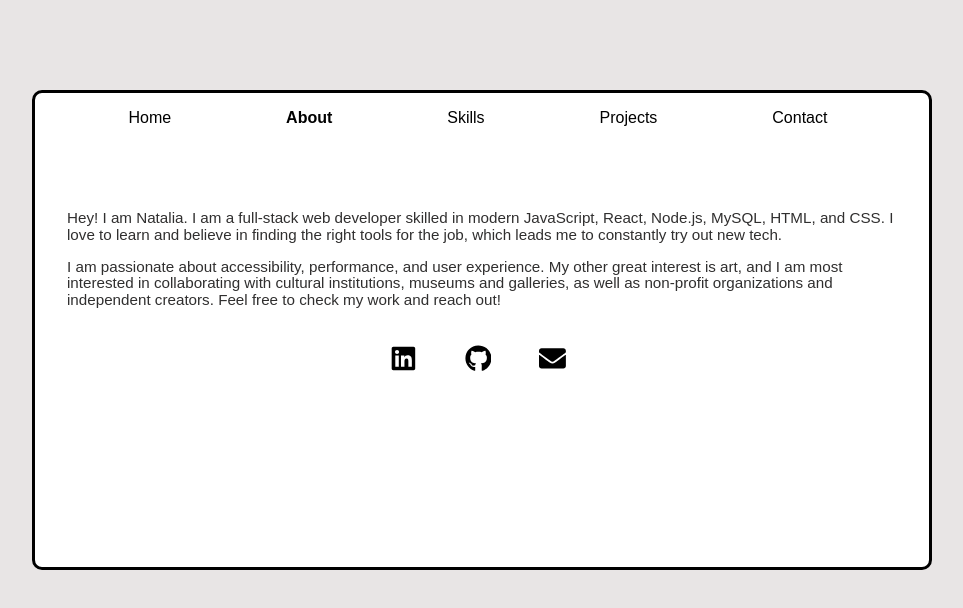
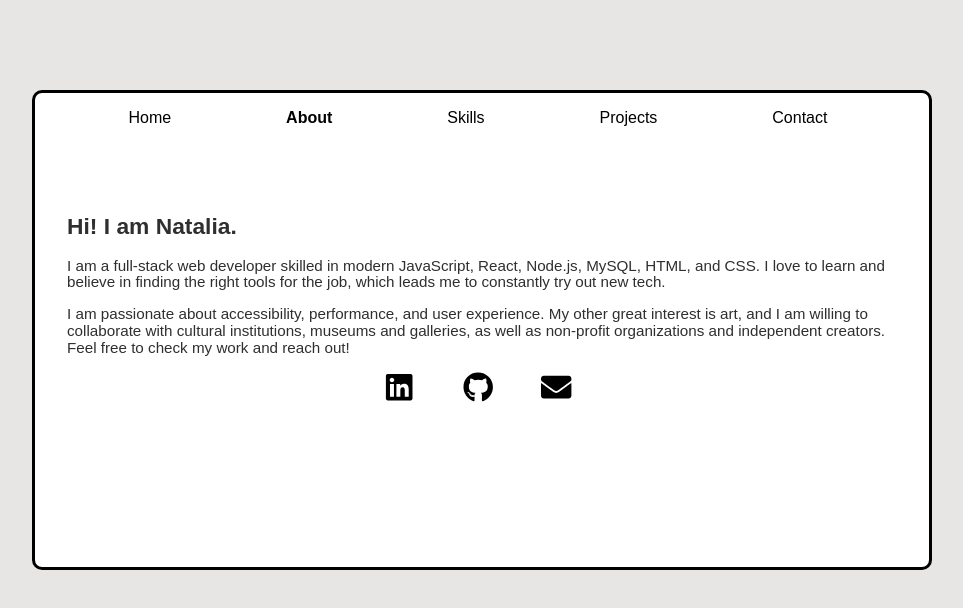
Before and after one commit to nmoskaleva/portfolio, a React (Create React App) app: page /about in a window 1280 px wide. Shown: the top 608 px of the page, without its empty margins (158-1121 px from the left). Built offline with nearby package versions, Linux system fonts and the light colour scheme; a web font is replaced by a local one.

Commit message:
edit text

```diff
--- a/src/components/About.js
+++ b/src/components/About.js
@@ -6,20 +6,20 @@ const About = () => {
   return (
     <section>
       <MainContent>
+        <h2>Hi! I am Natalia.</h2>
         <p>
-          Hey! I am Natalia. I am a full-stack web developer skilled in modern
-          JavaScript, React, Node.js, MySQL, HTML, and CSS. I love to learn and
-          believe in finding the right tools for the job, which leads me to
-          constantly try out new tech.
+          I am a full-stack web developer skilled in modern JavaScript, React,
+          Node.js, MySQL, HTML, and CSS. I love to learn and believe in finding
+          the right tools for the job, which leads me to constantly try out new
+          tech.
         </p>
         <p>
           I am passionate about accessibility, performance, and user experience.
-          My other great interest is art, and I am most interested in
-          collaborating with cultural institutions, museums and galleries, as
-          well as non-profit organizations and independent creators. Feel free
-          to check my work and reach out!
+          My other great interest is art, and I am willing to collaborate with
+          cultural institutions, museums and galleries, as well as non-profit
+          organizations and independent creators. Feel free to check my work and
+          reach out!
         </p>
-      </MainContent>
         <ul>
           <li>
             <Icon
@@ -52,6 +52,7 @@ const About = () => {
             </Icon>
           </li>
         </ul>
+      </MainContent>
     </section>
   );
 };
--- a/src/data.js
+++ b/src/data.js
@@ -24,7 +24,7 @@ const projects = [
     name: 'The Orchard',
     id: 'orchard',
     description:
-      'A webpage featuring smooth scroll, fixed navbar, and a responsive image gallery (plant-based).',
+      'A webpage featuring smooth scroll, fixed navbar, and a responsive image gallery.',
     'built-with': 'Javascript, CSS.',
     github: 'https://github.com/nmoskaleva/orchard',
     demo: 'https://nmoskaleva.github.io/orchard/index.html',
@@ -52,7 +52,7 @@ const homePageLinks = [
   { title: null, link: null },
   { title: null, link: null },
   { title: null, link: null },
-  { title: null, link: null },
+  { title: 'hello', link: '/hello', id: 'hello' },
   { title: null, link: null },
   { title: 'Projects', link: '/projects', id: 'projects' },
   { title: null, link: null },
```
Also changed, not shown: src/images/drawing_umecker.jpeg (added). Lines whose indentation alone changed are shown as unchanged.
